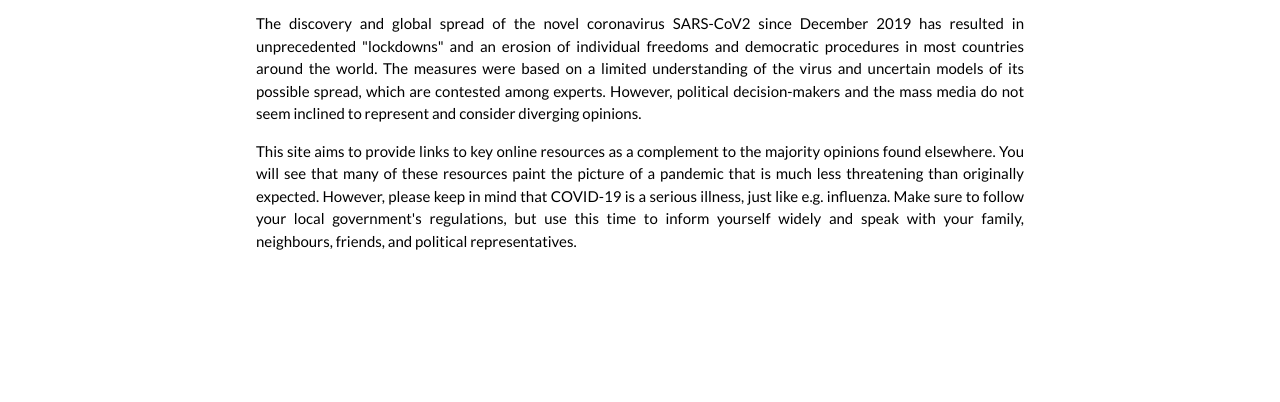
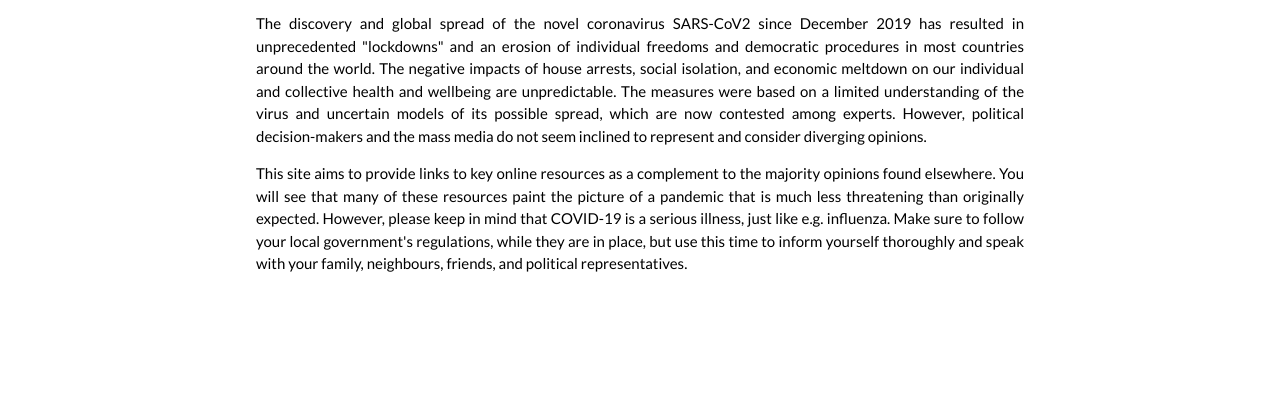
Before and after one commit to crinner/resistance2020, a plain HTML site: page index.html in a window 1280 px wide. Shown: the part 337-739 px from the top of the page. Drawn offline with nearby package versions, Linux system fonts and the light colour scheme.

Commit message:
Update index.html
Cleaned up intro paragraph.

```diff
--- a/index.html
+++ b/index.html
@@ -50,8 +50,8 @@
   <div class="w3-container w3-content w3-center w3-padding-64" style="max-width:800px" id="home">
     <img src="R2020-logo.png" alt="Resistance 2020 logo" />
     <h3 class="w3-wide">Resistance 2020</h3>
-    <p class="w3-justify">The discovery and global spread of the novel coronavirus SARS-CoV2 since December 2019 has resulted in unprecedented "lockdowns" and an erosion of individual freedoms and democratic procedures in most countries around the world. The measures were based on a limited understanding of the virus and uncertain models of its possible spread, which are contested among experts. However, political decision-makers and the mass media do not seem inclined to represent and consider diverging opinions.</p>
-    <p class="w3-justify">This site aims to provide links to key online resources as a complement to the majority opinions found elsewhere. You will see that many of these resources paint the picture of a pandemic that is much less threatening than originally expected. However, please keep in mind that COVID-19 is a serious illness, just like e.g. influenza. Make sure to follow your local government's regulations, but use this time to inform yourself widely and speak with your family, neighbours, friends, and political representatives.</p>
+    <p class="w3-justify">The discovery and global spread of the novel coronavirus SARS-CoV2 since December 2019 has resulted in unprecedented "lockdowns" and an erosion of individual freedoms and democratic procedures in most countries around the world. The negative impacts of house arrests, social isolation, and economic meltdown on our individual and collective health and wellbeing are unpredictable. The measures were based on a limited understanding of the virus and uncertain models of its possible spread, which are now contested among experts. However, political decision-makers and the mass media do not seem inclined to represent and consider diverging opinions.</p>
+    <p class="w3-justify">This site aims to provide links to key online resources as a complement to the majority opinions found elsewhere. You will see that many of these resources paint the picture of a pandemic that is much less threatening than originally expected. However, please keep in mind that COVID-19 is a serious illness, just like e.g. influenza. Make sure to follow your local government's regulations, while they are in place, but use this time to inform yourself thoroughly and speak with your family, neighbours, friends, and political representatives.</p>
   </div>
 
   <!-- English -->
@@ -89,7 +89,7 @@
       <li class="w3-padding"><a href="https://swprs.org/" target=_blank>Swiss Propaganda Research</a> has a comprehensive list of facts about COVID-19 based on a huge selection of external sources. It is available in many languages including English and French.</li>
       <li class="w3-padding">Homepage of the earliest voice of reason and one of the most experienced people with respect to the public health threat and policy responses to the novel coronavirus, <a href="https://www.wodarg.com/" target=_blank>Dr. med. Wolfgang Wodarg</a>.</li>
       <li class="w3-padding">Youtube channel of one of the earliest and - in my opinion - most personable critics of the pandemic panic and lockdowns, <a href="https://www.youtube.com/channel/UCgjxQLDkeoa-uJu4sE0eNrg/" target=_blank>Prof. Dr. med. Sucharit Bhakdi</a>.</li>
-      <li class="w3-padding"><a href="http://widerstand2020.de" target=_blank>Widerstand2020 - Deine Mitmach-Partei</a> is a new political party founded on 21 April 2020 and grown to be the 4th-largest German party by membership within 10 days. It's core goal is to restore constitutional freedoms in Germany and enable multi-lateral, participatory democracy. Widerstand2020 was the inspiration to create this site. Their Facebook, Telegram, and Twitter accounts provide more information and debate about the party's ongoing setup.</li>
+      <li class="w3-padding"><a href="http://widerstand2020.de" target=_blank>Widerstand2020 - Deine Mitmach-Partei</a> is a new political party founded on 21 April 2020 and grown to be the 4th-largest German party by membership within 10 days. Its core goal is to restore constitutional freedoms in Germany and enable multi-lateral, participatory democracy. Widerstand2020 was the inspiration to create this site. Their Facebook, Telegram, and Twitter accounts provide more information and debate about the party's ongoing setup.</li>
       <li class="w3-padding"><a href="https://www.youtube.com/channel/UCfPIdT5vkOwQyDAtyhxaFzw/videos" target=_blank>Schwindelambulanz Sinsheim</a> is the Youtube channel of Dr. Bodo Schiffmann, a practicing otolaryngologist (yes, I had to look that up!) turned COVID-19 sceptic turned political activist (and co-founder of Widerstand2020).</li>
       <li class="w3-padding"><a href="https://punkt-preradovic.com/" target=_blank>PUNKT.PRERADOVIC</a> Web site and associated Youtube channel, where independent journalist Milena Preradovic interviews key experts.</li>
       <li class="w3-padding">The online-only, user-funded news portal <a href="https://kenfm.de/" target=_blank>KenFM</a>.</li>
```
